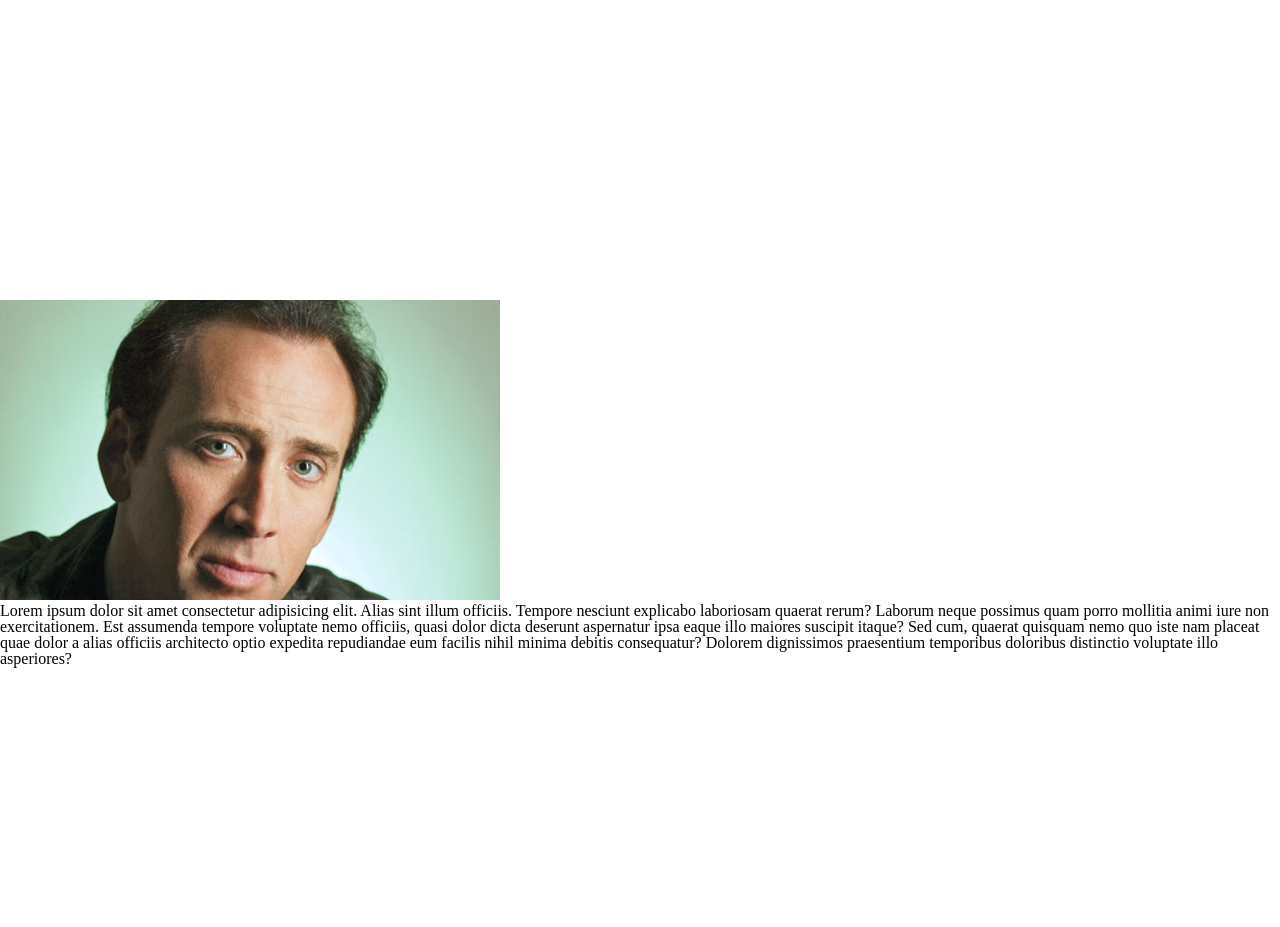
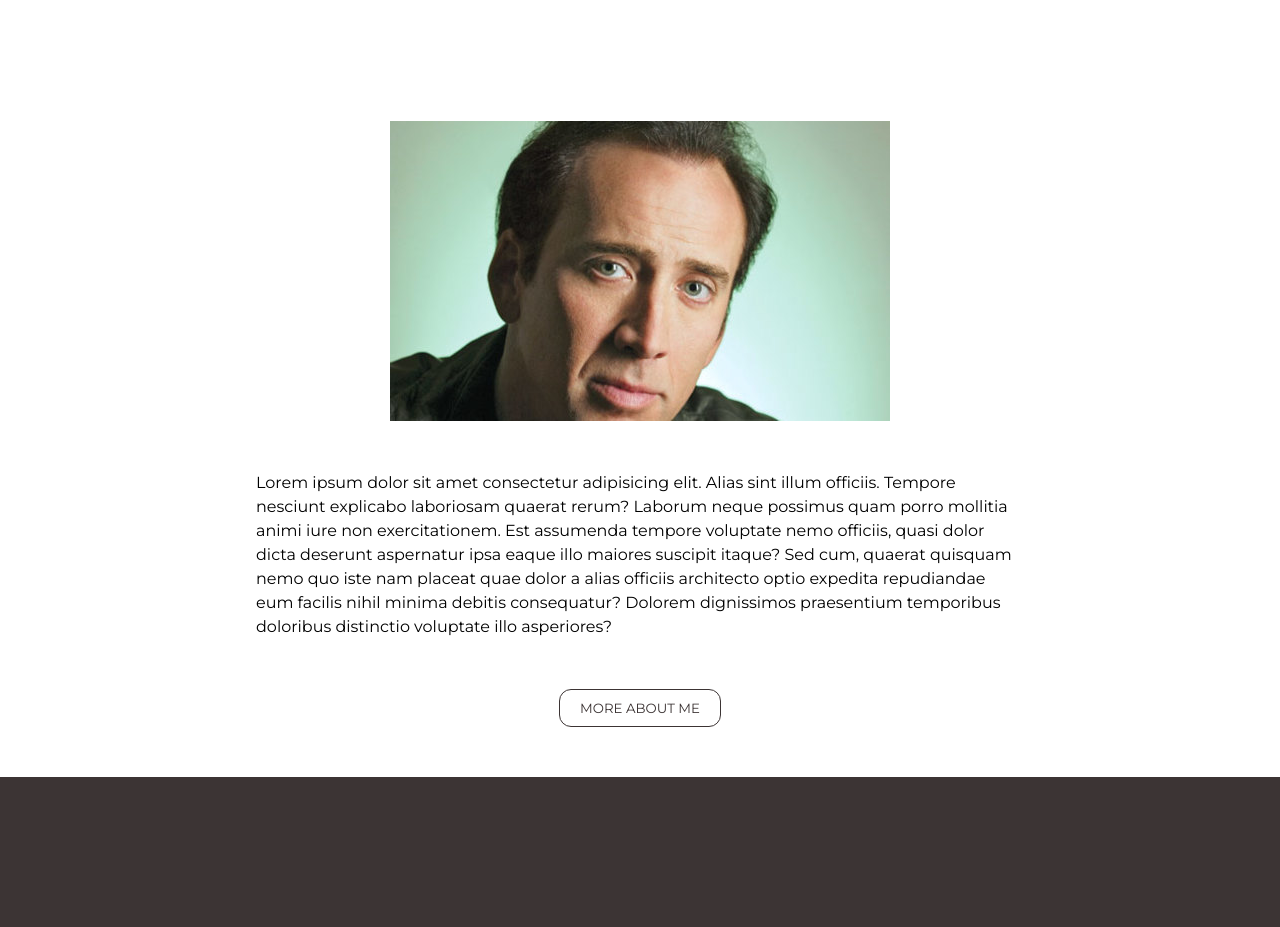
Before and after one commit to James-Inch/James-, a plain HTML site: page home.html in a window 1280 px wide. Shown: the part 580-1507 px from the top of the page. Before the commit the page ends 1263 px from the top, so only its background shows below. Drawn offline with Linux system fonts and the light colour scheme.

Commit message:
add css for bio

```diff
--- a/css/index.css
+++ b/css/index.css
@@ -17,7 +17,7 @@ nav {
 }
 
 #hidden {
-    width: 100px;
+    width: 300px;
     height: 100vh;
     background-color: #3C3434;
     position: absolute;
@@ -32,7 +32,7 @@ nav {
 /* Nav css ^^^^ */
 
 #heroSection {
-    margin-bottom: 50vh;
+    margin-bottom: 221px;
 }
 
 #hero {
@@ -41,3 +41,41 @@ nav {
     height: 40vh;
     width: 40vw;
 }
+
+
+/* #bioSection {
+    background-color: #818181;
+    height: 100vh;
+} */
+
+#bioPic {
+    display: block;
+    margin: 0px auto;
+}
+
+#bioSection p {
+    padding: 50px 20vw;
+    font-family: 'Montserrat', sans-serif;
+    line-height: 150%;
+}
+
+#bioButton {
+    background-color: #ffffff;
+    display: block;
+    font-family: 'Montserrat', sans-serif;
+    color: #3C3434;
+    padding: 10px 20px;
+    border-style: solid;
+    border-color: #3C3434;
+    border-radius: 12px;
+    border-width: 1px;
+    margin: 0px auto 50px auto;
+    cursor: pointer;
+}
+
+footer {
+    display: block;
+    width: 100%;
+    height: 150px;
+    background-color: #3C3434;
+}
--- a/home.html
+++ b/home.html
@@ -8,6 +8,7 @@
     <title>James Inch</title>
     <link rel="stylesheet" type="text/css" href="css/reset.css">
     <link rel="stylesheet" type="text/css" href="css/index.css">
+    <link href="https://fonts.googleapis.com/css?family=Montserrat" rel="stylesheet">
 </head>
 
 <body>
@@ -21,8 +22,10 @@
         <img id="hero" src="assets/hero.svg" alt="James Inch Wed design and development">
     </section>
 
-    <section>
+    <section id="bioSection">
+
         <img id="bioPic" src="assets/cage.jpg" alt="cage">
+
         <p> Lorem ipsum dolor sit amet consectetur adipisicing elit. Alias sint illum officiis. Tempore nesciunt
             explicabo laboriosam quaerat rerum? Laborum neque possimus quam porro mollitia animi iure non
             exercitationem. Est assumenda tempore voluptate nemo officiis, quasi dolor dicta deserunt aspernatur ipsa
@@ -30,17 +33,15 @@
             officiis architecto optio expedita repudiandae eum facilis nihil minima debitis consequatur? Dolorem
             dignissimos praesentium temporibus doloribus distinctio voluptate illo asperiores?
         </p>
-        <br>
-        <!-- <p>
-            I Like to consider myself the adventurous type, in the four years I lived in Hawaii I spent most of my time
-            hiking, mountain
-            biking, skating and cliff jumping. I started a motorcycle club called Scallywags MC, with some friends I
-            met throuht my tattoo artist. It was a legit club, we got promision from the Oahu Motorcycle Club Counsil
-            to wear a 3 piece patch as long as our bottom rocker didnt read, Hawaii, Oahu or Honolulu. So naturally we
-            claimed the seven seas.
-        </p> -->
+
+        <button type="button" id='bioButton'>MORE ABOUT ME</button>
+
     </section>
+
+    <footer></footer>
+
     <script src="./main.js"></script>
+
 </body>
 
 </html>
```
